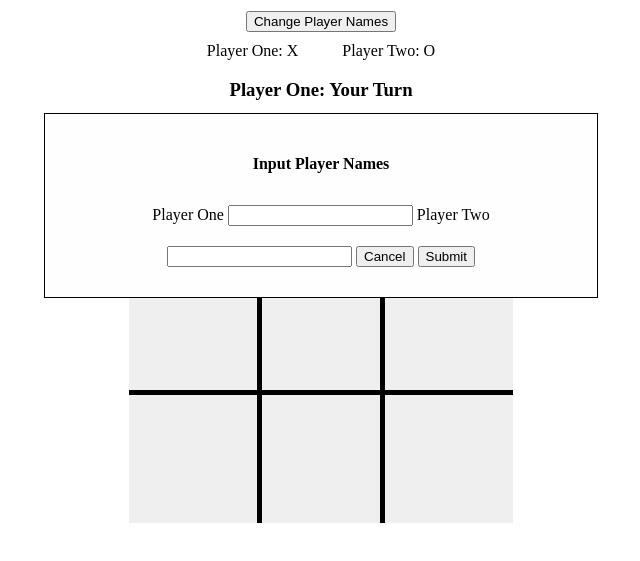
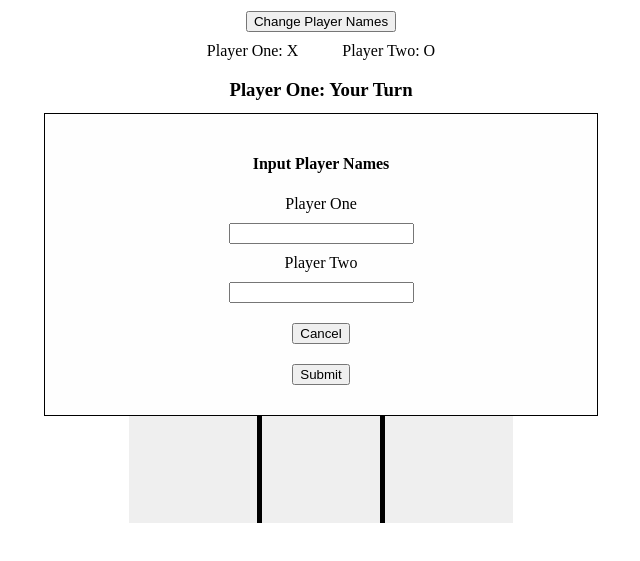
Before and after one commit to acl13/tic-tac-toe, a plain HTML site: page index.html in a window 1280 px wide. Both pictures are taken after a click on the button "Change Player Names". Shown: the part 79-640 px from the top of the page, without its empty margins (319-959 px from the left). Drawn offline with Linux system fonts and the light colour scheme.

Commit message:
fix modal layout

```diff
--- a/style.css
+++ b/style.css
@@ -40,7 +40,7 @@ body {
 
 }
 
-.modal-content form {
+.modal-content div {
     display: flex;
     flex-direction: column;
     align-items: center;
```
